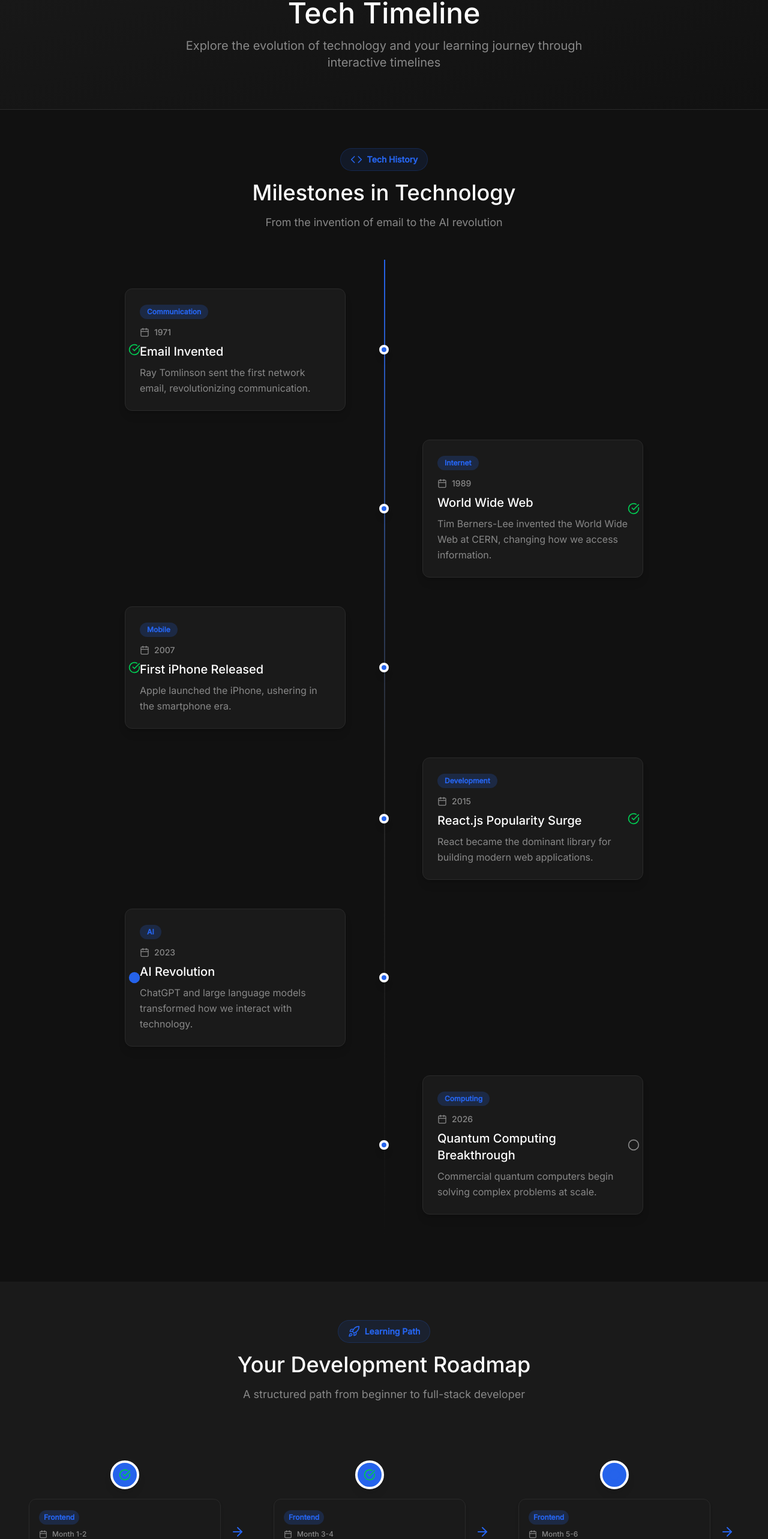
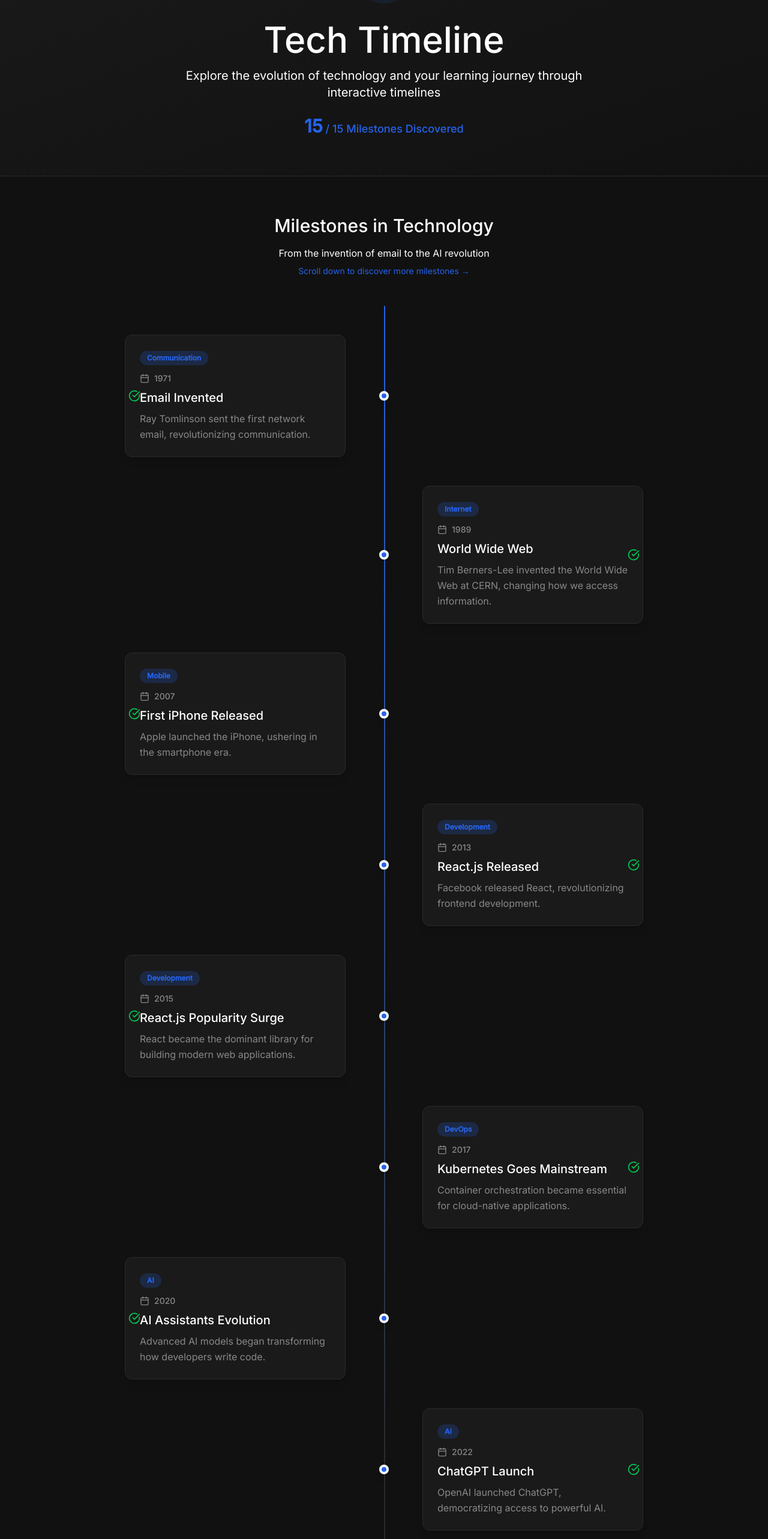
Before and after one commit to dmm-404/Tech-Universe, a React (Vite) app: page /timeline in a window 1280 px wide. Shown: the part 210-2776 px from the top of the page at 60% size. Built offline with nearby package versions, Linux system fonts and the light colour scheme.

Commit message:
Restructure timeline to show progressive milestones on scroll
Added visibility control for milestones and improved loading behavior.

```diff
--- a/src/pages/TimelinePage.tsx
+++ b/src/pages/TimelinePage.tsx
@@ -1,10 +1,14 @@
-import { motion } from "motion/react";
+import { motion, useInView } from "motion/react";
 import { Timeline, TimelineItem } from "../components/Timeline";
-import { History, Code, Rocket, Trophy } from "lucide-react";
+import { useRef, useState, useEffect } from "react";
 
 const TimelinePage = () => {
-  // Tech History Timeline Data
-  const techHistoryTimeline: TimelineItem[] = [
+  const [visibleCount, setVisibleCount] = useState(3);
+  const bottomRef = useRef<HTMLDivElement>(null);
+  const isInView = useInView(bottomRef, { once: false });
+
+  // All milestones in chronological order
+  const allMilestones: TimelineItem[] = [
     {
       id: "1",
       date: "1971",
@@ -31,6 +35,14 @@
     },
     {
       id: "4",
+      date: "2013",
+      title: "React.js Released",
+      description: "Facebook released React, revolutionizing frontend development.",
+      status: "completed",
+      category: "Development"
+    },
+    {
+      id: "5",
       date: "2015",
       title: "React.js Popularity Surge",
       description: "React became the dominant library for building modern web applications.",
@@ -38,7 +50,31 @@
       category: "Development"
     },
     {
-      id: "5",
+      id: "6",
+      date: "2017",
+      title: "Kubernetes Goes Mainstream",
+      description: "Container orchestration became essential for cloud-native applications.",
+      status: "completed",
+      category: "DevOps"
+    },
+    {
+      id: "7",
+      date: "2020",
+      title: "AI Assistants Evolution",
+      description: "Advanced AI models began transforming how developers write code.",
+      status: "completed",
+      category: "AI"
+    },
+    {
+      id: "8",
+      date: "2022",
+      title: "ChatGPT Launch",
+      description: "OpenAI launched ChatGPT, democratizing access to powerful AI.",
+      status: "completed",
+      category: "AI"
+    },
+    {
+      id: "9",
       date: "2023",
       title: "AI Revolution",
       description: "ChatGPT and large language models transformed how we interact with technology.",
@@ -46,58 +82,67 @@
       category: "AI"
     },
     {
-      id: "6",
+      id: "10",
+      date: "2024",
+      title: "Edge Computing Boom",
+      description: "Processing power moves closer to data sources for faster performance.",
+      status: "current",
+      category: "Infrastructure"
+    },
+    {
+      id: "11",
+      date: "2025",
+      title: "Quantum Computing Breakthroughs",
+      description: "Practical quantum computers begin solving complex real-world problems.",
+      status: "current",
+      category: "Computing"
+    },
+    {
+      id: "12",
       date: "2026",
       title: "Quantum Computing Breakthrough",
       description: "Commercial quantum computers begin solving complex problems at scale.",
       status: "upcoming",
       category: "Computing"
+    },
+    {
+      id: "13",
+      date: "2027",
+      title: "AGI Development",
+      description: "Steps toward artificial general intelligence reshape technology landscape.",
+      status: "upcoming",
+      category: "AI"
+    },
+    {
+      id: "14",
+      date: "2028",
+      title: "Web 4.0 Era Begins",
+      description: "The next evolution of the internet with advanced AI integration.",
+      status: "upcoming",
+      category: "Internet"
+    },
+    {
+      id: "15",
+      date: "2030",
+      title: "Sustainable Tech",
+      description: "Green computing and sustainable practices become the industry standard.",
+      status: "upcoming",
+      category: "Sustainability"
     }
   ];
 
-  // Learning Roadmap Timeline
-  const learningRoadmap: TimelineItem[] = [
-    {
-      id: "1",
-      date: "Month 1-2",
-      title: "HTML & CSS Fundamentals",
-      description: "Master the basics of web structure and styling.",
-      status: "completed",
-      category: "Frontend"
-    },
-    {
-      id: "2",
-      date: "Month 3-4",
-      title: "JavaScript Essentials",
-      description: "Learn programming fundamentals and DOM manipulation.",
-      status: "completed",
-      category: "Frontend"
-    },
-    {
-      id: "3",
-      date: "Month 5-6",
-      title: "React.js & Modern Frontend",
-      description: "Build interactive UIs with React, hooks, and state management.",
-      status: "current",
-      category: "Frontend"
-    },
-    {
-      id: "4",
-      date: "Month 7-8",
-      title: "Backend Development",
-      description: "Learn Node.js, Express, and database integration.",
-      status: "upcoming",
-      category: "Backend"
-    },
-    {
-      id: "5",
-      date: "Month 9-12",
-      title: "Full Stack Projects",
-      description: "Build complete applications from frontend to backend.",
-      status: "upcoming",
-      category: "Full Stack"
+  // Load more milestones when scrolling to bottom
+  useEffect(() => {
+    if (isInView && visibleCount < allMilestones.length) {
+      setTimeout(() => {
+        setVisibleCount(prev => Math.min(prev + 3, allMilestones.length));
+      }, 300);
     }
-  ];
+  }, [isInView, visibleCount]);
+
+  const visibleMilestones = allMilestones.slice(0, visibleCount);
+  const milestonesConquered = visibleCount;
+  const totalMilestones = allMilestones.length;
 
   return (
     <div className="min-h-screen bg-brand-background">
@@ -105,82 +150,106 @@
       <motion.div
         initial={{ opacity: 0, y: -30 }}
         animate={{ opacity: 1, y: 0 }}
-        className="bg-gradient-to-br from-brand-surface to-brand-background border-b border-brand-border"
+        className="bg-gradient-to-br from-brand-surface to-brand-background border-b border-brand-border py-16"
       >
-        <div className="max-w-7xl mx-auto px-4 py-16 sm:px-6 lg:px-8">
-          <div className="text-center">
+        <div className="container mx-auto px-4 text-center">
           <motion.div
-              initial={{ scale: 0 }}
+            initial={{ scale: 0.9 }}
             animate={{ scale: 1 }}
             transition={{ delay: 0.2 }}
-              className="inline-flex items-center justify-center w-16 h-16 rounded-full bg-brand-accent/20 mb-6"
+            className="inline-block p-4 bg-brand-accent/10 rounded-full mb-6"
           >
-              <History className="w-8 h-8 text-brand-accent" />
+            <svg className="w-16 h-16 text-brand-accent" fill="none" stroke="currentColor" viewBox="0 0 24 24">
+              <path strokeLinecap="round" strokeLinejoin="round" strokeWidth={2} d="M12 8v4l3 3m6-3a9 9 0 11-18 0 9 9 0 0118 0z" />
+            </svg>
           </motion.div>
-            <h1 className="text-4xl md:text-5xl font-bold text-brand-foreground mb-4">
+          <h1 className="text-5xl md:text-6xl font-bold mb-4 text-brand-text-primary">
             Tech Timeline
           </h1>
-            <p className="text-xl text-brand-muted max-w-2xl mx-auto">
+          <p className="text-xl text-brand-text-secondary max-w-2xl mx-auto mb-6">
             Explore the evolution of technology and your learning journey through interactive timelines
           </p>
-          </div>
+          <motion.div
+            initial={{ opacity: 0 }}
+            animate={{ opacity: 1 }}
+            transition={{ delay: 0.4 }}
+            className="text-brand-accent font-medium text-lg"
+          >
+            <span className="text-3xl font-bold">{milestonesConquered}</span>
+            <span className="text-brand-text-secondary"> / {totalMilestones} Milestones Discovered</span>
+          </motion.div>
         </div>
       </motion.div>
 
-      {/* Tech History Timeline Section */}
+      {/* Progressive Timeline Section */}
       <section className="py-16">
-        <div className="max-w-7xl mx-auto px-4 sm:px-6 lg:px-8">
+        <div className="container mx-auto px-4">
           <motion.div
             initial={{ opacity: 0, y: 20 }}
-            whileInView={{ opacity: 1, y: 0 }}
-            viewport={{ once: true }}
+            animate={{ opacity: 1, y: 0 }}
             className="text-center mb-12"
           >
-            <div className="inline-flex items-center gap-2 px-4 py-2 rounded-full bg-brand-accent/10 border border-brand-accent/20 mb-4">
-              <Code className="w-5 h-5 text-brand-accent" />
-              <span className="text-sm font-semibold text-brand-accent">Tech History</span>
-            </div>
-            <h2 className="text-3xl md:text-4xl font-bold text-brand-foreground mb-4">
+            <h2 className="text-3xl font-bold text-brand-text-primary mb-4">
               Milestones in Technology
             </h2>
-            <p className="text-lg text-brand-muted max-w-2xl mx-auto">
+            <p className="text-brand-text-secondary">
               From the invention of email to the AI revolution
+            </p>
+            <p className="text-sm text-brand-accent mt-2">
+              Scroll down to discover more milestones →
             </p>
           </motion.div>
 
           <Timeline
-            items={techHistoryTimeline}
+            items={visibleMilestones}
             variant="vertical"
             theme="default"
           />
+
+          {/* Loading indicator when more content is available */}
+          {visibleCount < allMilestones.length && (
+            <div ref={bottomRef} className="py-12 text-center">
+              <motion.div
+                animate={{
+                  scale: [1, 1.2, 1],
+                  opacity: [0.5, 1, 0.5]
+                }}
+                transition={{
+                  duration: 2,
+                  repeat: Infinity,
+                  ease: "easeInOut"
+                }}
+                className="inline-block"
+              >
+                <div className="w-12 h-12 border-4 border-brand-accent border-t-transparent rounded-full animate-spin"></div>
+              </motion.div>
+              <p className="text-brand-text-secondary mt-4">
+                Loading more milestones...
+              </p>
             </div>
-      </section>
+          )}
 
-      {/* Learning Roadmap Section */}
-      <section className="py-16 bg-brand-surface">
-        <div className="max-w-7xl mx-auto px-4 sm:px-6 lg:px-8">
+          {/* Completion message */}
+          {visibleCount >= allMilestones.length && (
             <motion.div
-            initial={{ opacity: 0, y: 20 }}
-            whileInView={{ opacity: 1, y: 0 }}
-            viewport={{ once: true }}
-            className="text-center mb-12">
-            <div className="inline-flex items-center gap-2 px-4 py-2 rounded-full bg-brand-accent/10 border border-brand-accent/20 mb-4">
-              <Rocket className="w-5 h-5 text-brand-accent" />
-              <span className="text-sm font-semibold text-brand-accent">Learning Path</span>
+              ref={bottomRef}
+              initial={{ opacity: 0, scale: 0.8 }}
+              animate={{ opacity: 1, scale: 1 }}
+              className="py-12 text-center"
+            >
+              <div className="inline-block p-6 bg-brand-accent/10 rounded-2xl">
+                <svg className="w-16 h-16 text-brand-accent mx-auto mb-4" fill="none" stroke="currentColor" viewBox="0 0 24 24">
+                  <path strokeLinecap="round" strokeLinejoin="round" strokeWidth={2} d="M9 12l2 2 4-4m6 2a9 9 0 11-18 0 9 9 0 0118 0z" />
+                </svg>
+                <h3 className="text-2xl font-bold text-brand-text-primary mb-2">
+                  🎉 All Milestones Conquered!
+                </h3>
+                <p className="text-brand-text-secondary">
+                  You've explored the complete timeline of technology evolution
+                </p>
               </div>
-            <h2 className="text-3xl md:text-4xl font-bold text-brand-foreground mb-4">
-              Your Development Roadmap
-            </h2>
-            <p className="text-lg text-brand-muted max-w-2xl mx-auto">
-              A structured path from beginner to full-stack developer
-            </p>
             </motion.div>
-
-          <Timeline
-            items={learningRoadmap}
-            variant="horizontal"
-            theme="default"
-          />
+          )}
         </div>
       </section>
 
@@ -189,25 +258,23 @@
         initial={{ opacity: 0 }}
         whileInView={{ opacity: 1 }}
         viewport={{ once: true }}
-        className="py-16"
+        className="py-16 bg-brand-surface"
       >
-        <div className="max-w-4xl mx-auto px-4 sm:px-6 lg:px-8 text-center">
-          <div className="bg-gradient-to-br from-brand-accent/10 to-brand-accent/5 border border-brand-accent/20 rounded-2xl p-12">
-            <Trophy className="w-12 h-12 text-brand-accent mx-auto mb-6" />
-            <h3 className="text-2xl md:text-3xl font-bold text-brand-foreground mb-4">
-              Ready to Start Your Journey?
-            </h3>
-            <p className="text-lg text-brand-muted mb-8">
-              Join thousands of learners mastering technology one step at a time
+        <div className="container mx-auto px-4 text-center">
+          <h2 className="text-3xl font-bold text-brand-text-primary mb-4">
+            Ready to Explore More?
+          </h2>
+          <p className="text-brand-text-secondary mb-8 max-w-2xl mx-auto">
+            Dive into detailed explanations of each technology branch and start your learning journey.
           </p>
-            <motion.button
+          <motion.a
+            href="/branches"
             whileHover={{ scale: 1.05 }}
             whileTap={{ scale: 0.95 }}
-              className="px-8 py-4 bg-brand-accent text-white font-semibold rounded-lg shadow-lg hover:shadow-xl transition-all"
+            className="inline-block px-8 py-4 bg-brand-accent text-white rounded-lg font-medium hover:bg-brand-accent/90 transition-colors"
           >
-              Explore Learning Paths
-            </motion.button>
-          </div>
+            Explore Branches
+          </motion.a>
         </div>
       </motion.section>
     </div>
```
Lines whose indentation alone changed are shown as unchanged.
